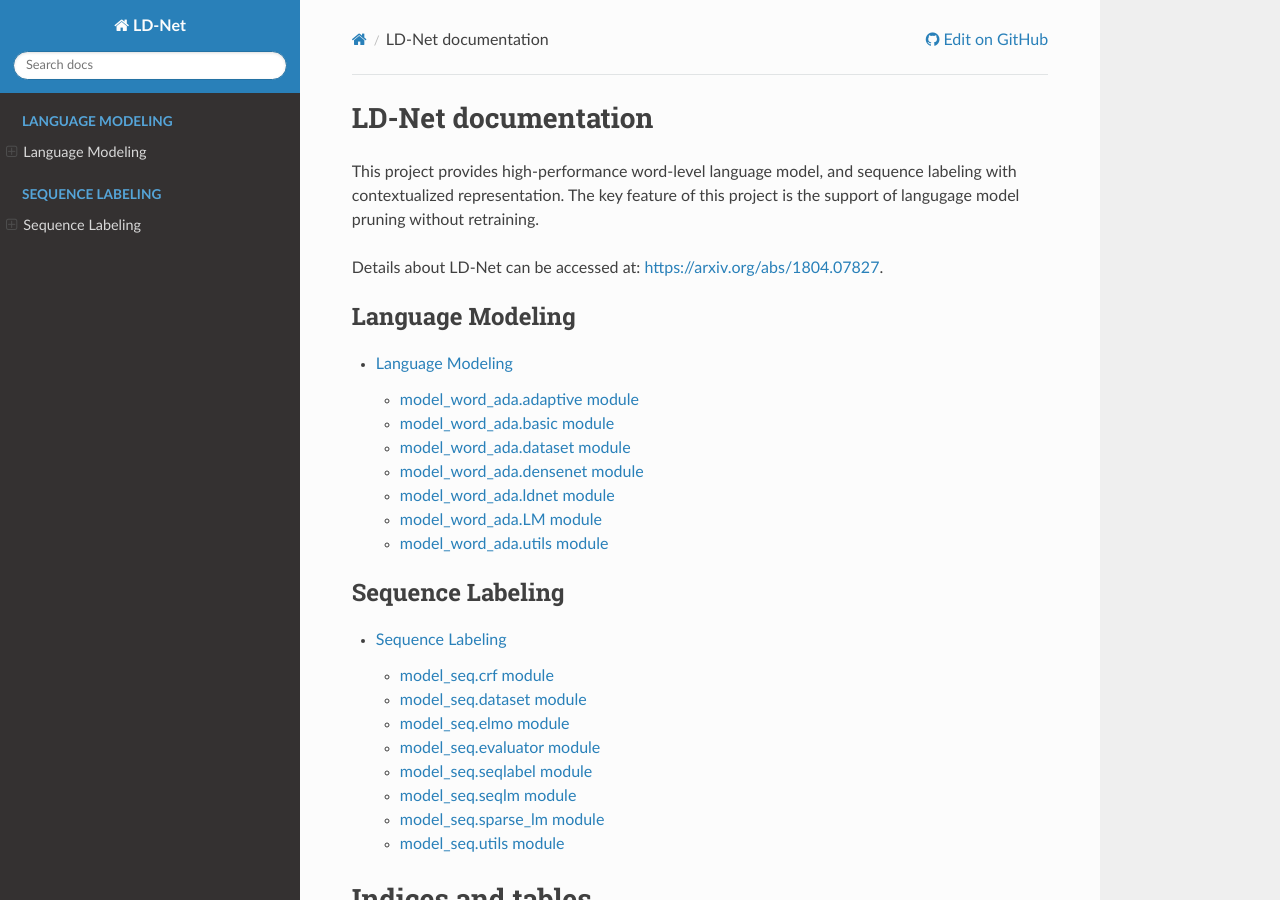
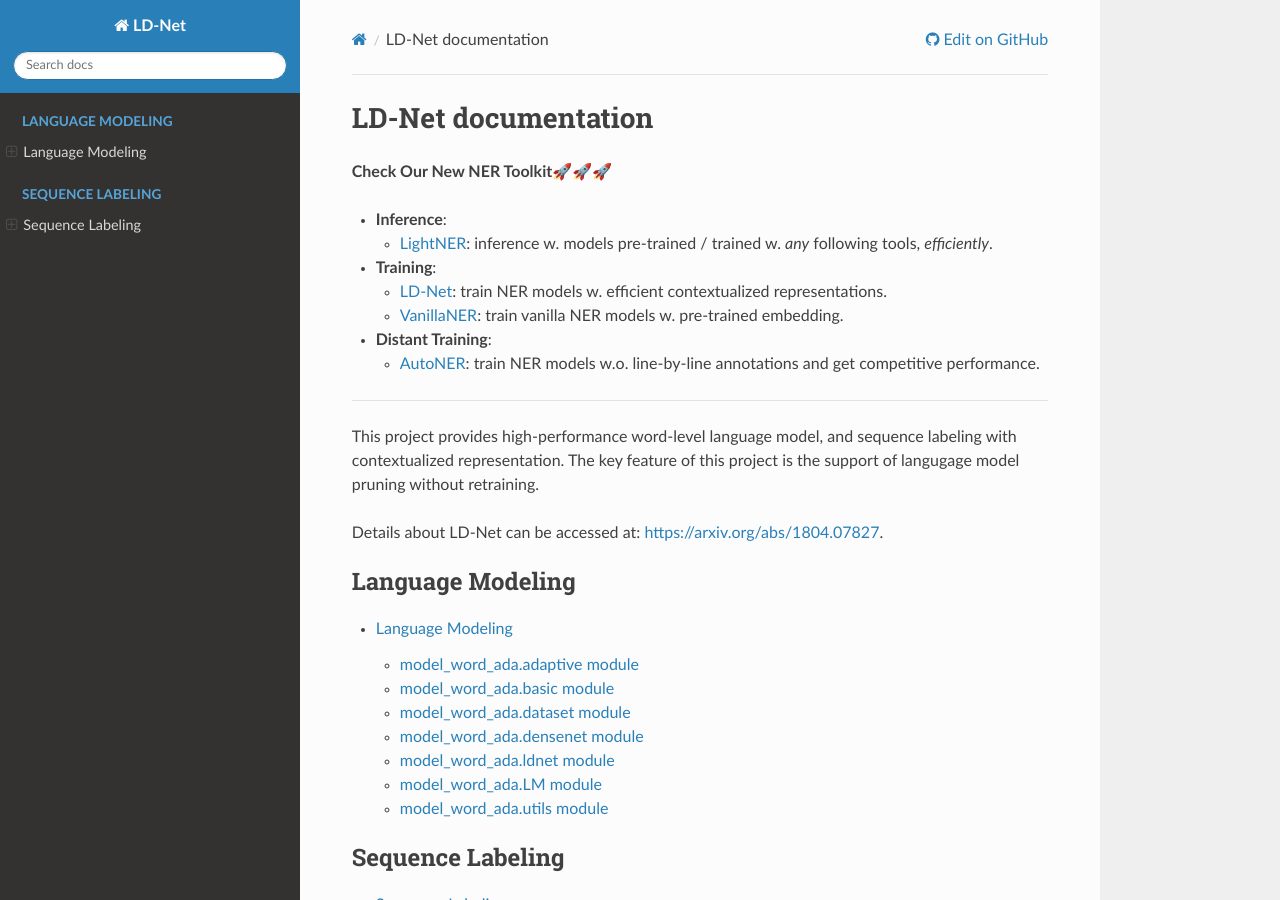
Before and after one commit to LiyuanLucasLiu/LD-Net, a Sphinx documentation site: the page built from docs/source/index.rst, in a window 1280 px wide and 900 px high. Built offline with Sphinx 7.4.7 and the Read the Docs theme 2.0.0, drawn with Linux system fonts in a browser that asks for light colours.

Commit message:
update doc

```diff
--- a/docs/source/index.rst
+++ b/docs/source/index.rst
@@ -5,9 +5,25 @@
 LD-Net documentation
 =========================
 
+**Check Our New NER Toolkit🚀🚀🚀**
+
+- **Inference**:
+
+  - `LightNER <https://github.com/LiyuanLucasLiu/LightNER>`_: inference w. models pre-trained / trained w. *any* following tools, *efficiently*.
+
+- **Training**:
+
+  - `LD-Net <https://github.com/LiyuanLucasLiu/LD-Net>`_: train NER models w. efficient contextualized representations.
+  - `VanillaNER <https://github.com/LiyuanLucasLiu/Vanilla_NER>`_: train vanilla NER models w. pre-trained embedding.
+
+- **Distant Training**:
+
+  - `AutoNER <https://shangjingbo1226.github.io/AutoNER/>`_: train NER models w.o. line-by-line annotations and get competitive performance.
+
+--------------------------
+
 This project provides high-performance word-level language model, and sequence labeling with contextualized representation.
 The key feature of this project is the support of langugage model pruning without retraining.
-
 
 Details about LD-Net can be accessed at: https://arxiv.org/abs/1804.07827.
 
```
